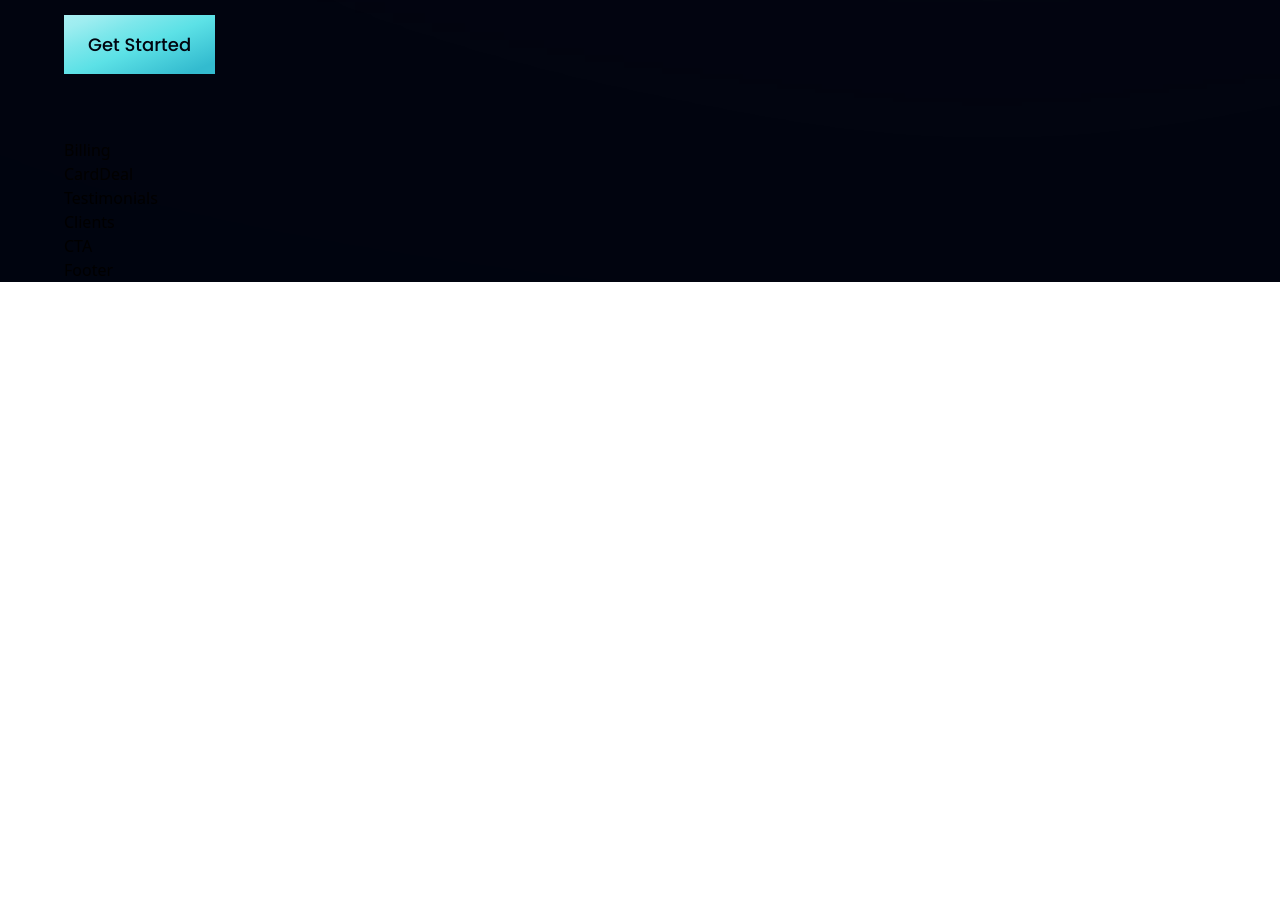
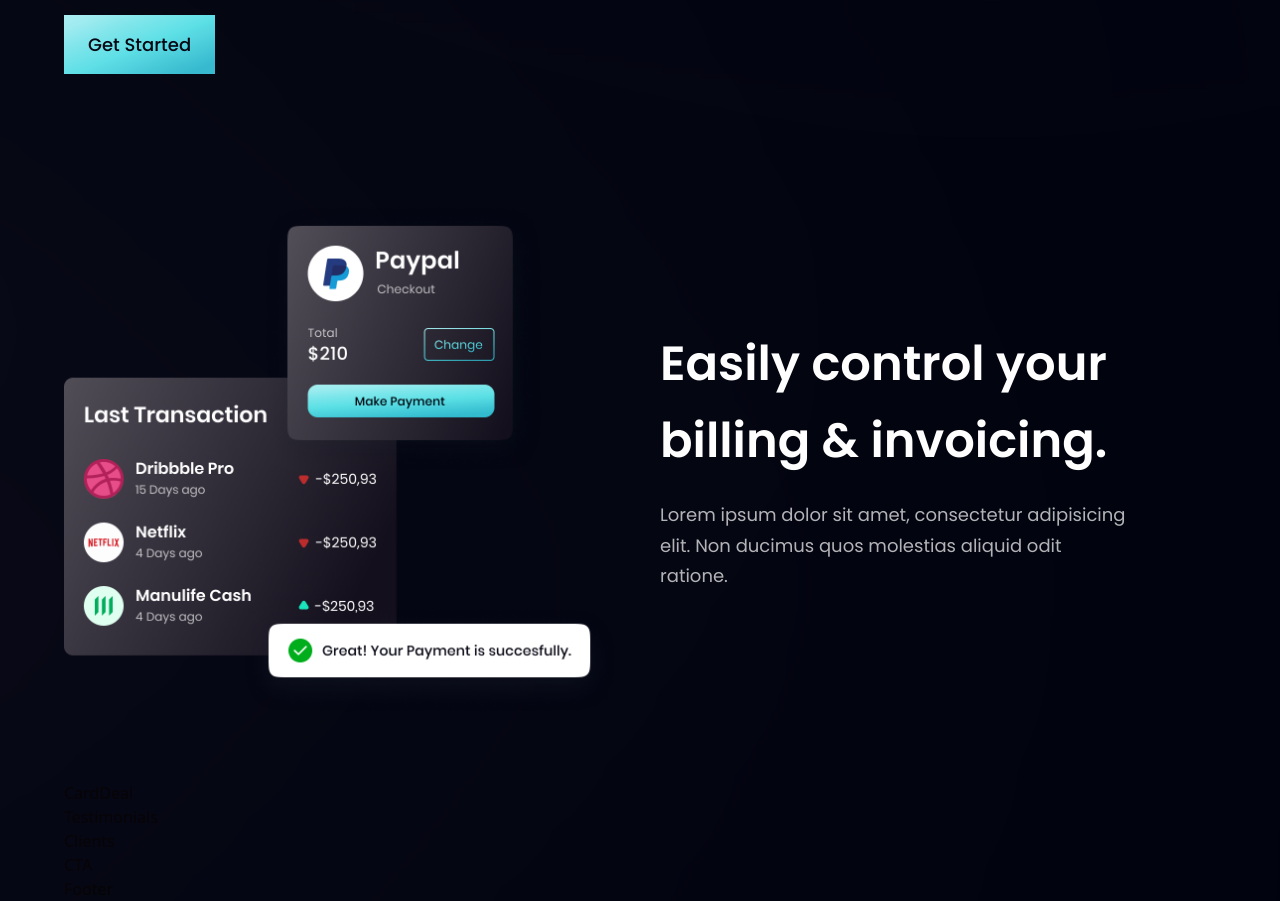
Before and after one commit to yeasinrafee/bank_modern_app, a React (Vite) app in the folder project_hoobank-main/: page / in a window 1280 px wide. Shown: the part 1500-2401 px from the top of the page. Before the commit the page ends 1782 px from the top, so only its background shows below. Built offline with nearby package versions, Linux system fonts and the light colour scheme.

Commit message:
Texts are added in billing section

```diff
--- a/project_hoobank-main/src/components/Billing.jsx
+++ b/project_hoobank-main/src/components/Billing.jsx
@@ -1,9 +1,20 @@
-import React from 'react'
+import {google, bill, apple} from '../assets';
+import styles, {layout} from '../style';
 
-const Billing = () => {
-  return (
-    <div>Billing</div>
-  )
-}
+const Billing = () =>(
+  <section id='product' className={layout.sectionReverse}>
+    <div className={layout.sectionImgReverse}>
+      <img src={bill} alt="billing" className='w-[100%] h-[100%] relative z-[5]'/>
+
+      <div className='absolute z-[3] -left-1/2 top-0 w-[50%] h-[50%] rounded-full white__gradient'/>
+      <div className='absolute z-[0] -left-1/2 bottom-0 w-[50%] h-[50%] rounded-full pink__gradient'/>
+    </div>
+
+    <div className={layout.sectionInfo}>
+      <h2 className={styles.heading2}>Easily control your <br className='sm:block hidden'/> billing & invoicing.</h2>
+      <p className={`${styles.paragraph} max-w-[470px] mt-5`}>Lorem ipsum dolor sit amet, consectetur adipisicing elit. Non ducimus quos molestias aliquid odit ratione.</p>
+    </div>
+  </section>
+)
 
 export default Billing
```
